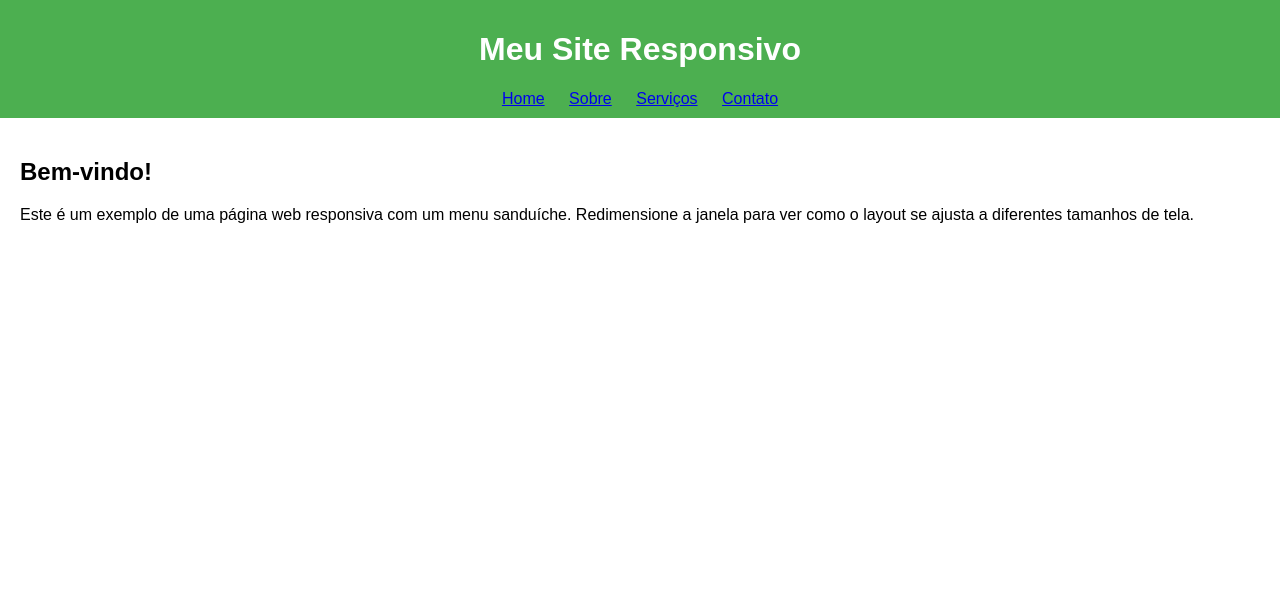
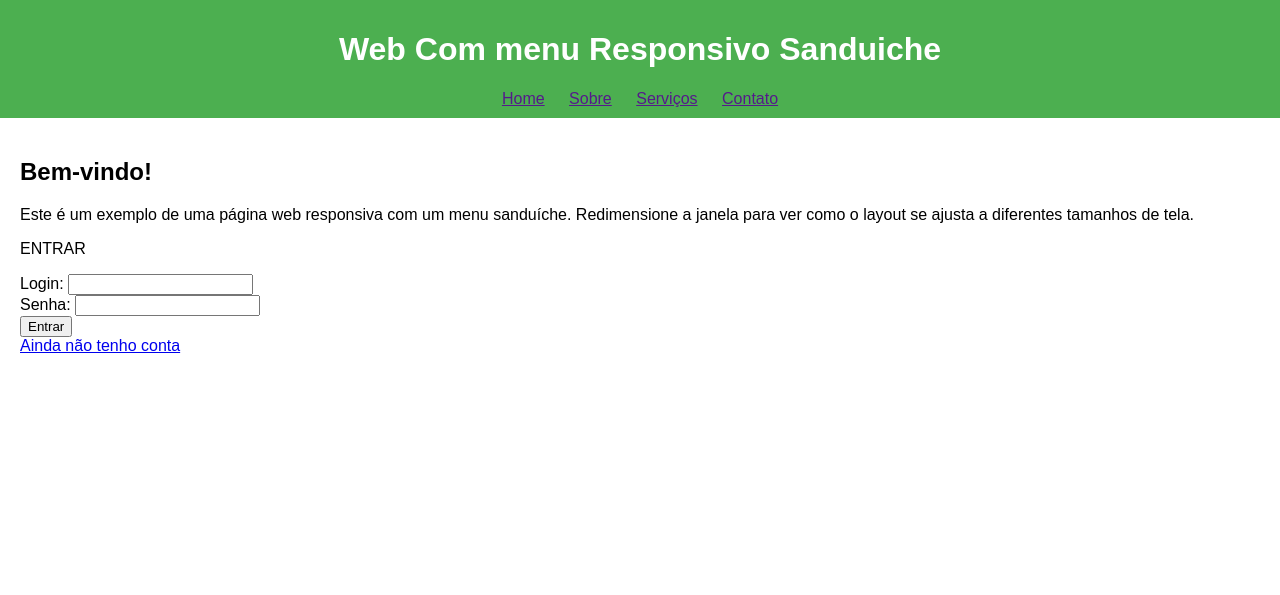
Before and after one commit to proflobo/ResponsivoSanduba, a PHP site: page / in a window 1280 px wide. Shown: the top 595 px of the page. Run offline with PHP 8.4, Linux system fonts and the light colour scheme.

Commit message:
update_init_30072024

```diff
--- a/index.html
+++ b/index.html
@@ -1,30 +1,45 @@
 <!DOCTYPE html>
 <html lang="pt-BR">
+
 <head>
     <meta charset="UTF-8">
     <meta name="viewport" content="width=device-width, initial-scale=1.0">
     <title>Página Responsiva com Menu Sanduíche</title>
     <link rel="stylesheet" href="css/estilo.css">
 </head>
+
 <body>
     <header>
-        <h1>Meu Site Responsivo</h1>
+        <h1>Web Com menu Responsivo Sanduiche</h1>
         <nav>
-            <div class="menu-toggle" id="menu-toggle">
+            <div class="menu-toggle"
+            id="menu-toggle">
                 ☰
             </div>
             <ul id="menu">
-                <li><a href="#">Home</a></li>
-                <li><a href="#">Sobre</a></li>
-                <li><a href="#">Serviços</a></li>
-                <li><a href="#">Contato</a></li>
+                <li><a href="">Home</a></li>
+                <li><a href="">Sobre</a></li>
+                <li><a href="">Serviços</a></li>
+                <li><a href="">Contato</a></li>
             </ul>
         </nav>
     </header>
     <main>
         <section>
             <h2>Bem-vindo!</h2>
-            <p>Este é um exemplo de uma página web responsiva com um menu sanduíche. Redimensione a janela para ver como o layout se ajusta a diferentes tamanhos de tela.</p>
+            <p>Este é um exemplo de uma página web responsiva com um menu sanduíche.
+                Redimensione a janela para ver como o layout se ajusta a diferentes tamanhos de tela.</p>
+        </section>
+        <section>
+            <form >
+                <p>ENTRAR</p>
+                <label for="login">Login: </label><input type="text"><br>
+                <label for="senha">Senha: </label><input type="password"><br>
+                <button>Entrar</button> <br>
+                <a href="cadastrar.html">Ainda não tenho conta</a>
+
+            </form>
+
         </section>
     </main>
     <footer>
@@ -32,4 +47,5 @@
     </footer>
     <script src="js/menu.js"></script>
 </body>
+
 </html>
--- a/js/menu.js
+++ b/js/menu.js
@@ -1,5 +1,5 @@
 // script.js
 document.getElementById('menu-toggle').addEventListener('click', function() {
-  var menu = document.getElementById('menu');
-  menu.classList.toggle('showing');
-});
+    var menu = document.getElementById('menu');
+    menu.classList.toggle('showing');
+  });
```
Also changed, not shown: css/estilo.css (indentation only).
